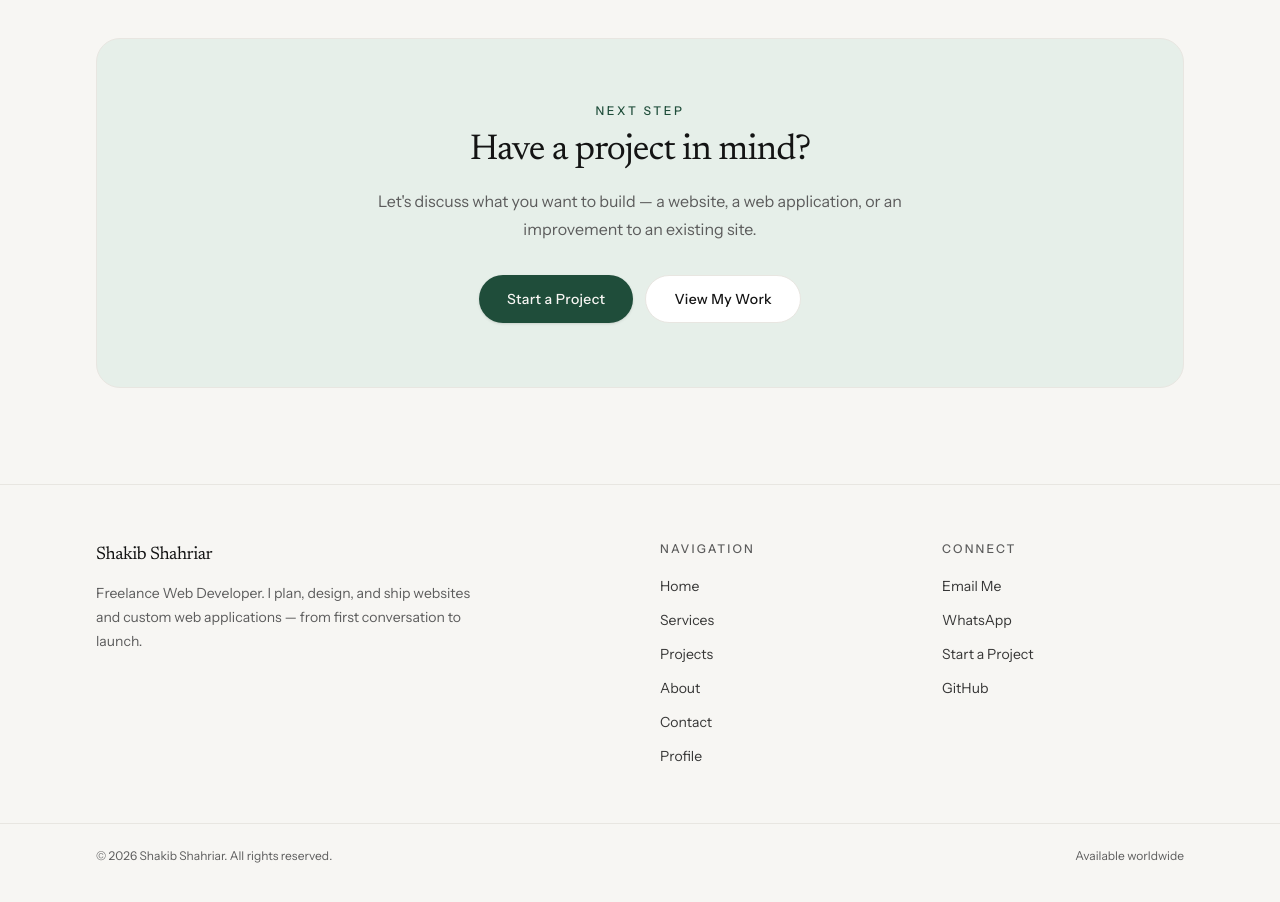
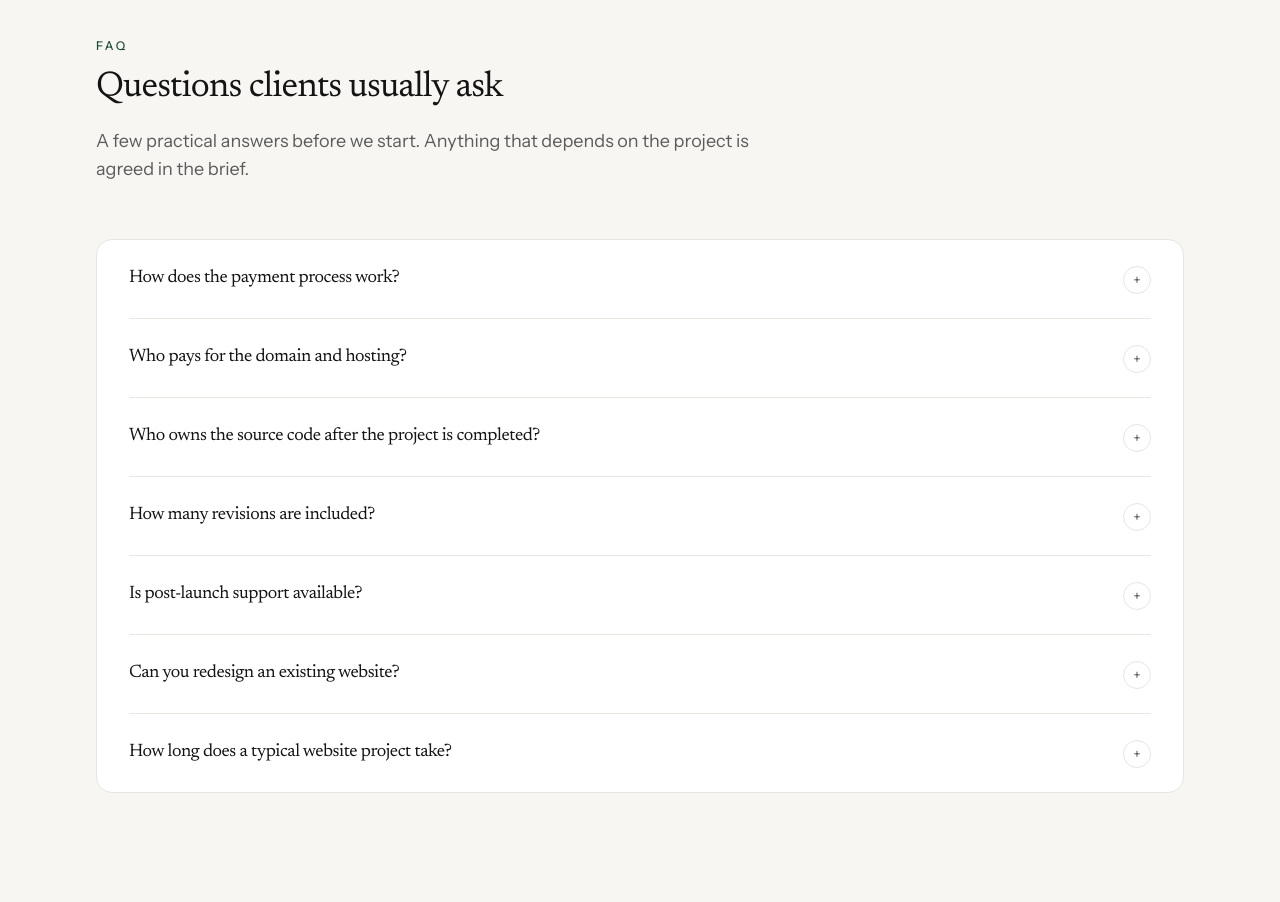
Before and after one commit to towkirahmedrony/portfolio, a Next.js app: page / in a window 1280 px wide. Shown: the part 3460-4362 px from the top of the page. Built offline with nearby package versions, Linux system fonts and the light colour scheme; no server answers; the database is empty.

Commit message:
update Co-authored-by: monkeycode-ai <monkeycode-ai@chaitin.com>

```diff
--- a/src/app/about/page.tsx
+++ b/src/app/about/page.tsx
@@ -4,7 +4,7 @@ import { Card } from "@/components/ui/card";
 import { PageHero, Section } from "@/components/ui/section";
 import { Badge } from "@/components/ui/badge";
 import { site, socialLinks } from "@/data/site";
-import { skillGroups } from "@/data/skills";
+import { aboutStats, aboutTechnologies, skillGroups } from "@/data/skills";
 import { pageMetadata } from "@/lib/seo";
 
 export const metadata: Metadata = pageMetadata({
@@ -20,12 +20,42 @@ export default function AboutPage() {
       <PageHero
         eyebrow="About"
         title={`${site.name} is a freelance web developer.`}
-        description="I work directly with founders, studios, and small teams who need a website or web application that looks professional and is straightforward to maintain."
+        description="I plan, design, and write the code myself — so you work with one person from the first conversation through launch."
       />
 
       <Section
+        eyebrow="At a glance"
+        title="Experience in numbers"
+        description="A short snapshot of the work so far — not a client count, just what has been shipped and how long I have been doing this."
+      >
+        <div className="grid gap-5 sm:grid-cols-2">
+          {aboutStats.map((stat) => (
+            <Card key={stat.label} className="text-center sm:text-left">
+              <p className="font-display text-4xl tracking-tight text-accent sm:text-5xl">
+                {stat.value}
+              </p>
+              <p className="mt-2 text-sm font-medium tracking-wide text-muted">
+                {stat.label}
+              </p>
+            </Card>
+          ))}
+        </div>
+        <Card className="mt-5">
+          <h3 className="font-display text-xl tracking-tight">Technologies</h3>
+          <p className="mt-3 text-sm leading-7 text-muted">
+            The stack I use most often in portfolio and client work.
+          </p>
+          <div className="mt-4 flex flex-wrap gap-2">
+            {aboutTechnologies.map((tech) => (
+              <Badge key={tech}>{tech}</Badge>
+            ))}
+          </div>
+        </Card>
+      </Section>
+
+      <Section
         eyebrow="Introduction"
-        title="Who I am and what I build"
+        title="Who I am and how I work"
         description="The practice is small on purpose. You talk to the same person who plans the pages, writes the interface, and ships the code."
       >
         <div className="grid gap-5 md:grid-cols-2">
--- a/src/app/page.tsx
+++ b/src/app/page.tsx
@@ -1,6 +1,7 @@
 import type { Metadata } from "next";
 import { Suspense } from "react";
 import { CallToAction } from "@/components/cta";
+import { FaqSection } from "@/components/faq";
 import { ProjectCard } from "@/components/project-card";
 import {
   ContentStateMessage,
@@ -176,8 +177,8 @@ export default function HomePage() {
       <Section
         id="why"
         eyebrow="Approach"
-        title="Why work with me"
-        description="A small, focused practice — so you work directly with the person designing and shipping the website or web app."
+        title="How the work is built"
+        description="Clear structure, pages that hold up on every screen, and a first version you can actually use."
       >
         <div className="grid gap-5 sm:grid-cols-2 lg:grid-cols-3">
           {reasons.map((reason) => (
@@ -218,6 +219,8 @@ export default function HomePage() {
         </ol>
       </Section>
 
+      <FaqSection description="A few practical answers before we start. Anything that depends on the project is agreed in the brief." />
+
       <CallToAction
         title="Have a project in mind?"
         description="Let's discuss what you want to build — a website, a web application, or an improvement to an existing site."
--- a/src/app/services/page.tsx
+++ b/src/app/services/page.tsx
@@ -1,6 +1,7 @@
 import type { Metadata } from "next";
 import { Suspense } from "react";
 import { CallToAction } from "@/components/cta";
+import { FaqSection } from "@/components/faq";
 import {
   ContentStateMessage,
   ServiceListSkeleton,
@@ -174,6 +175,8 @@ export default function ServicesPage() {
         </Suspense>
       </Section>
 
+      <FaqSection description="How hiring, payment, revisions, and handover typically work. Details that depend on the project are written into the scope." />
+
       <CallToAction
         title="Not sure which service fits?"
         description="Tell me what you need — a website, a web application, or a redesign — and I will suggest a practical next step."
--- /dev/null
+++ b/src/components/faq.tsx
@@ -0,0 +1,41 @@
+import { faqs } from "@/data/faq";
+import { Section } from "@/components/ui/section";
+
+export function FaqSection({
+  description = "Practical answers about working together. Anything that depends on the project is agreed in scope.",
+}: {
+  description?: string;
+}) {
+  return (
+    <Section
+      id="faq"
+      eyebrow="FAQ"
+      title="Questions clients usually ask"
+      description={description}
+    >
+      <div className="rounded-2xl border border-card-border bg-card px-5 sm:px-8">
+        {faqs.map((item) => (
+          <details
+            key={item.question}
+            className="group border-b border-card-border last:border-b-0"
+          >
+            <summary className="flex cursor-pointer list-none items-start justify-between gap-4 py-5 text-left sm:py-6 [&::-webkit-details-marker]:hidden">
+              <h3 className="font-display text-base tracking-tight sm:text-lg">
+                {item.question}
+              </h3>
+              <span
+                aria-hidden="true"
+                className="mt-0.5 inline-flex h-7 w-7 shrink-0 items-center justify-center rounded-full border border-card-border text-sm leading-none text-muted transition-transform duration-200 group-open:rotate-45"
+              >
+                +
+              </span>
+            </summary>
+            <p className="max-w-3xl pb-5 text-sm leading-7 text-muted sm:pb-6">
+              {item.answer}
+            </p>
+          </details>
+        ))}
+      </div>
+    </Section>
+  );
+}
--- /dev/null
+++ b/src/data/faq.ts
@@ -0,0 +1,42 @@
+export type FaqItem = {
+  question: string;
+  answer: string;
+};
+
+export const faqs: FaqItem[] = [
+  {
+    question: "How does the payment process work?",
+    answer:
+      "Pricing is custom and based on scope. After a brief, I send a quote for you to review. If you accept, invoices follow — which may be an advance, a milestone, a final payment, or a single invoice, depending on the project.",
+  },
+  {
+    question: "Who pays for the domain and hosting?",
+    answer:
+      "That depends on the project. Source and hosting setup are agreed in the project scope. Some clients already have a domain and host; others need help setting those up as part of the work.",
+  },
+  {
+    question: "Who owns the source code after the project is completed?",
+    answer:
+      "Handover of the finished site or app — including source and hosting setup — is agreed in the project scope. Confirm ownership and repository access before work begins if that matters for your team.",
+  },
+  {
+    question: "How many revisions are included?",
+    answer:
+      "Review rounds are agreed in the project scope. There is no fixed revision package, so the number of rounds depends on what we write into the brief.",
+  },
+  {
+    question: "Is post-launch support available?",
+    answer:
+      "Yes, when we include it in the project scope. Post-launch support is not a fixed package or a set number of weeks — we agree what is covered before the work starts.",
+  },
+  {
+    question: "Can you redesign an existing website?",
+    answer:
+      "Yes. I can plan and rebuild an existing site so it is clearer, faster, and easier to maintain — or improve the version you already have. Tell me what is live today and what you want to change.",
+  },
+  {
+    question: "How long does a typical website project take?",
+    answer:
+      "It depends on the project. Scope, content, and complexity all affect the schedule. When a service has an estimated timeline, it is shown on the Services page; otherwise we set dates after the brief.",
+  },
+];
--- a/src/data/skills.ts
+++ b/src/data/skills.ts
@@ -26,6 +26,23 @@ export const skillGroups: SkillGroup[] = [
   },
 ];
 
+export const aboutStats = [
+  { value: "100+", label: "Projects Delivered" },
+  { value: "2+", label: "Years Experience" },
+] as const;
+
+export const aboutTechnologies = [
+  "Next.js",
+  "React",
+  "TypeScript",
+  "JavaScript",
+  "Tailwind CSS",
+  "Supabase",
+  "PostgreSQL",
+  "Kotlin",
+  "Jetpack Compose",
+] as const;
+
 export const reasons: Reason[] = [
   {
     title: "Built around your offer",
```
